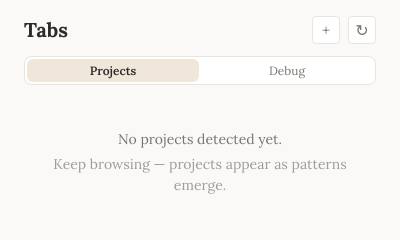
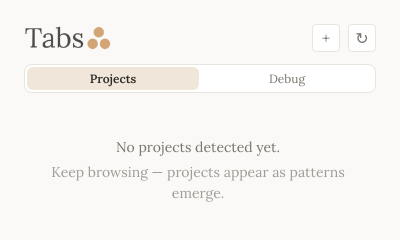
Before and after one commit to Jeremyliu-621/tabs, a browser extension: page popup/popup.html in a window 400 px wide. Drawn offline with Linux system fonts and the light colour scheme.

```diff
--- a/popup/popup.css
+++ b/popup/popup.css
@@ -49,7 +49,7 @@
 /* ── Layout ─────────────────────────────────────────────────── */
 
 .popup-container {
-  padding: var(--space-base) var(--space-lg);
+  padding: var(--space-lg);
   display: flex;
   flex-direction: column;
   height: 100%;
@@ -65,10 +65,11 @@
   flex-shrink: 0;
 }
 
-.popup-title {
-  font-size: 1.25rem;
-  font-weight: 700;
-  line-height: 1.2;
+/* Adjust logo size here */
+.popup-logo {
+  height: 24px;
+  width: auto;
+  display: block;
 }
 
 .header-actions {
@@ -85,6 +86,7 @@
   background: var(--color-surface);
   color: var(--color-text-secondary);
   font-size: 16px;
+  /* Adjusted to match smaller button */
   cursor: pointer;
   display: flex;
   align-items: center;
@@ -157,6 +159,10 @@
   overflow-y: auto;
   display: flex;
   flex-direction: column;
+  gap: var(--space-md);
+  /* Space between cards */
+  padding-right: var(--space-xs);
+  /* Prevent scrollbar overlap */
 }
 
 .empty-state {
@@ -182,11 +188,21 @@
 /* ── Project Card ───────────────────────────────────────────── */
 
 .project-card {
-  border-bottom: 1px solid var(--color-border);
+  border: 1px solid var(--color-border);
+  border-radius: var(--radius-lg);
+  background: var(--color-surface);
+  padding: 0 var(--space-base);
+  transition: border-color 0.15s ease, box-shadow 0.15s ease;
 }
 
+.project-card:hover {
+  border-color: var(--color-accent);
+  box-shadow: var(--shadow-sm);
+}
+
+/* Remove special last-child border rule since cards are separate now */
 .project-card:last-child {
-  border-bottom: none;
+  border-bottom: 1px solid var(--color-border);
 }
 
 .project-header {
--- a/popup/popup.html
+++ b/popup/popup.html
@@ -15,7 +15,7 @@
   <div class="popup-container">
     <!-- Header -->
     <header class="popup-header">
-      <h1 class="popup-title">Tabs</h1>
+      <img src="../assets/tabslogo.png" alt="Tabs" class="popup-logo" />
       <div class="header-actions">
         <button class="btn-icon" id="btn-save" title="Save current tabs as project">+</button>
         <button class="btn-icon" id="btn-refresh" title="Re-run clustering">↻</button>
```
Also changed, not shown: assets/tabslogo.png (added).
